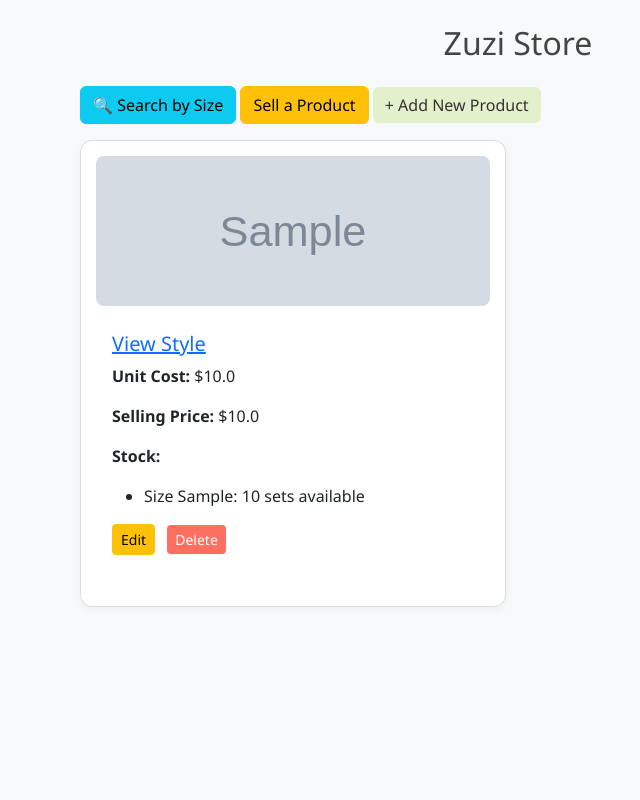
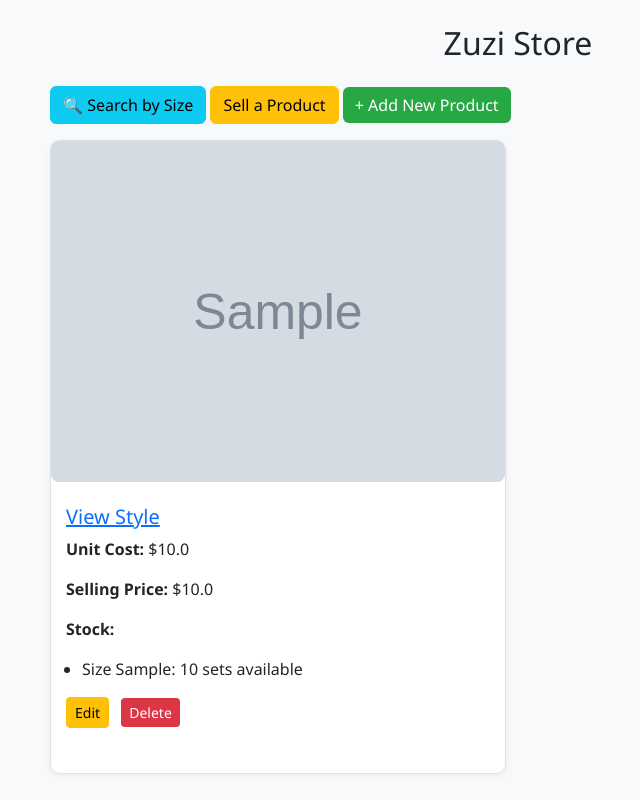
Before and after one commit to Shamil-lateef/clothing_manager, a Flask app: page / in a window 1280 px wide. Shown: the whole page, without its empty margins (122-762 px from the left). Run offline with Flask 3, Linux system fonts and the light colour scheme; tables that the repository leaves empty hold one stand-in row (values such as "Sample post"); grey boxes marked "Sample" are stand-in pictures.

Commit message:
update CSS file

```diff
--- a/static/style.css
+++ b/static/style.css
@@ -1,74 +1,73 @@
 body {
-    background-color: #fefefe;
+    background-color: #f8f9fa;
     font-family: 'Segoe UI', sans-serif;
-    color: #333;
+    color: #212529;
   }
 
   .container {
-    max-width: 900px;
-    margin-top: 30px;
-  }
-
-  h1, h2, h3 {
-    color: #444;
+    max-width: 960px;
+    margin-top: 40px;
   }
 
   .navbar {
-    background-color: #FF9AA2;
+    background-color: #343a40;
     border-radius: 8px;
-    margin-bottom: 20px;
     padding: 10px;
   }
 
   .navbar a {
-    color: #fff !important;
-    font-weight: bold;
+    color: #ffffff !important;
+    font-weight: 500;
+  }
+
+  .card {
+    background-color: #ffffff;
+    border: 1px solid #dee2e6;
+    border-radius: 10px;
+    margin-bottom: 30px;
+    box-shadow: 0 2px 6px rgba(0,0,0,0.06);
+  }
+
+  .card-body {
+    padding: 15px;
+  }
+
+  .card img {
+    width: 100%;
+    height: auto;
+    border-radius: 8px;
+    margin-bottom: 10px;
+    object-fit: contain;
   }
 
   .btn-primary {
-    background-color: #FF9AA2;
+    background-color: #007bff;
     border: none;
   }
 
   .btn-primary:hover {
-    background-color: #ff7f8c;
+    background-color: #0056b3;
   }
 
   .btn-success {
-    background-color: #E2F0CB;
-    color: #333;
+    background-color: #28a745;
     border: none;
   }
 
   .btn-danger {
-    background-color: #ff6f61;
+    background-color: #dc3545;
     border: none;
   }
 
-  .card {
-    background-color: #fff;
-    border: 1px solid #ddd;
-    border-radius: 12px;
-    margin-bottom: 20px;
-    padding: 15px;
-    box-shadow: 0 2px 8px rgba(0,0,0,0.05);
+  ul {
+    padding-left: 1rem;
   }
 
-  .card img {
-    border-radius: 8px;
-    max-height: 150px;
-    object-fit: cover;
-    margin-bottom: 10px;
+  li {
+    margin-bottom: 6px;
   }
 
-  .alert {
-    border-radius: 8px;
+  .low-stock {
+    color: #dc3545;
+    font-weight: bold;
   }
-
-  input.form-control, select.form-select {
-    border-radius: 6px;
-  }
-
-  form label {
-    font-weight: 500;
-  }
--- a/templates/index.html
+++ b/templates/index.html
@@ -9,7 +9,8 @@
     {% for product in products %}
     <div class="col">
       <div class="card h-100">
-        <img src="{{ product.image_url }}" class="card-img-top" alt="Product Image">
+        <img src="{{ product.image_url }}" class="img-fluid mb-2" alt="Product Image">
+
         <div class="card-body">
           <h5 class="card-title"><a href="{{ product.style_url }}" target="_blank">View Style</a></h5>
           <p><strong>Unit Cost:</strong> ${{ product.unit_cost }}</p>
```
